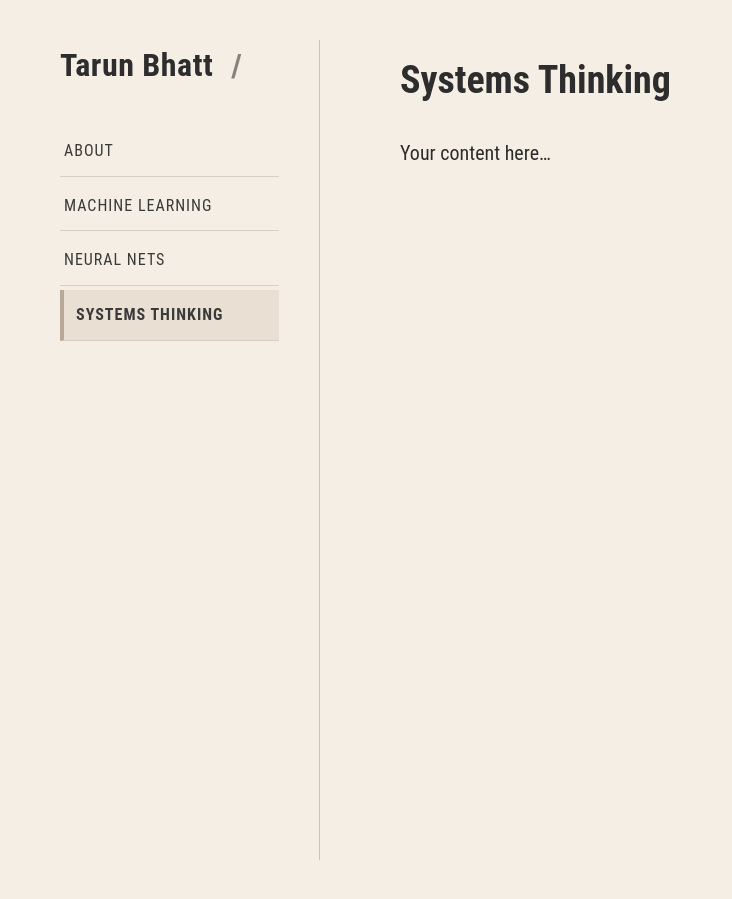
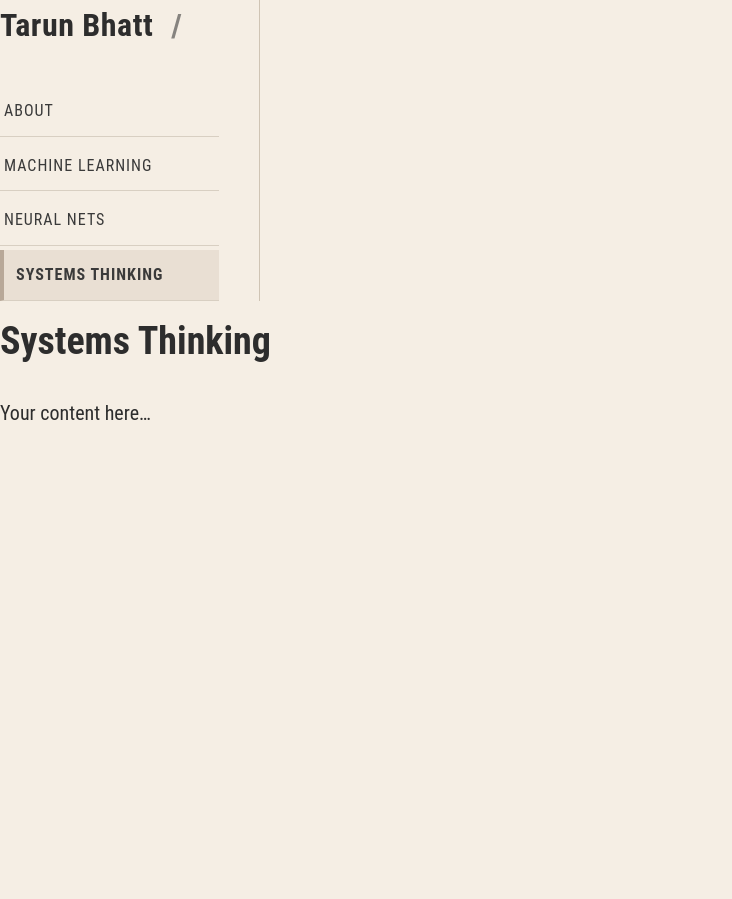
Before and after one commit to rimkute/blog, a Jekyll site: the page built from _posts/2025-11-17-systems-thinking.md, in a window 1280 px wide. Shown: the whole page, without its empty margins (0-732 px from the left). Built offline with Jekyll 4.4.1, drawn with Linux system fonts in a browser that asks for light colours.

Commit message:
Update main.css

```diff
--- a/assets/main.css
+++ b/assets/main.css
@@ -1,6 +1,4 @@
-/* -----------------------------------------------------------
-   GLOBAL RESET + THEME
------------------------------------------------------------ */
+/* Global Reset and Body Styling */
 * {
   margin: 0;
   padding: 0;
@@ -9,7 +7,7 @@
 
 html, body {
   font-family: "Roboto Condensed", sans-serif;
-  background: #f5eee4;
+  background: #f5eee4; /* Background color changed */
   color: #2d2d2d;
   height: 100%;
   line-height: 1.6;
@@ -25,22 +23,7 @@ ul {
   list-style: none;
 }
 
-
-/* -----------------------------------------------------------
-   LAYOUT
------------------------------------------------------------ */
-.layout {
-  display: flex;
-  width: 100%;
-  min-height: 100vh;
-  padding: 40px 60px;
-  gap: 80px;
-}
-
-
-/* -----------------------------------------------------------
-   SIDEBAR
------------------------------------------------------------ */
+/* Sidebar Styles */
 .sidebar {
   width: 260px;
   border-right: 1px solid #cfc4b4;
@@ -75,9 +58,13 @@ ul {
   text-transform: uppercase;
   letter-spacing: 1px;
   color: #3a3a3a;
+  transition: background-color 0.3s ease;
 }
 
-/* Active menu item */
+.sidebar-nav a:hover {
+  background: #efe6db;
+}
+
 .sidebar-nav li.active a {
   background: #e9dfd3;
   font-weight: 700;
@@ -85,15 +72,7 @@ ul {
   padding-left: 12px;
 }
 
-/* Hover animation */
-.sidebar-nav a:hover {
-  background: #efe6db;
-}
-
-
-/* -----------------------------------------------------------
-   MAIN CONTENT
------------------------------------------------------------ */
+/* Main Content Styles */
 .content {
   flex: 1;
   padding-top: 10px;
@@ -114,10 +93,7 @@ ul {
   margin-bottom: 20px;
 }
 
-
-/* -----------------------------------------------------------
-   POST STYLING
------------------------------------------------------------ */
+/* Post Styles */
 .post-title {
   font-size: 34px;
   font-weight: 700;
@@ -133,10 +109,7 @@ ul {
   margin-bottom: 22px;
 }
 
-
-/* -----------------------------------------------------------
-   RESPONSIVE
------------------------------------------------------------ */
+/* Responsive Styles */
 @media (max-width: 900px) {
   .layout {
     flex-direction: column;
```
